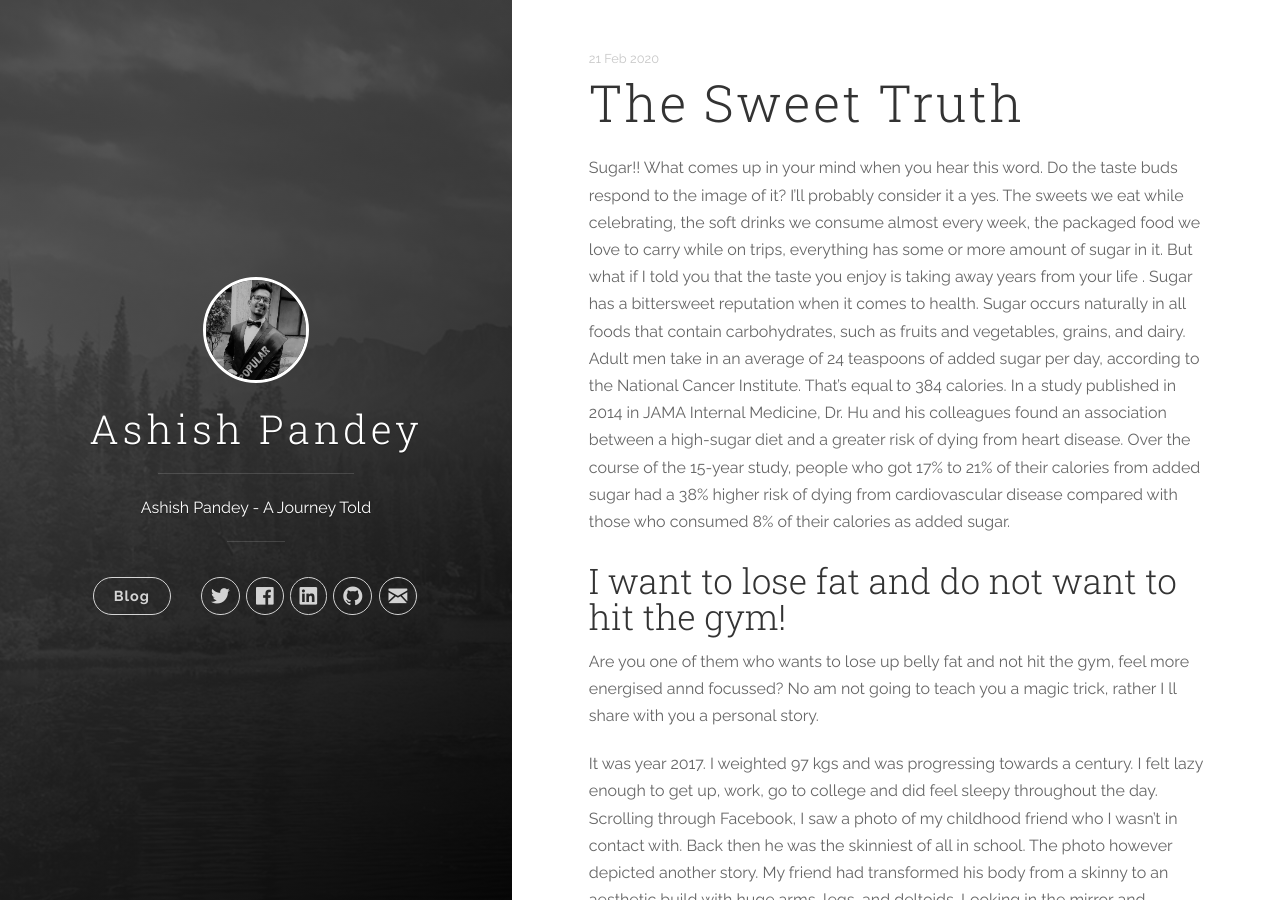
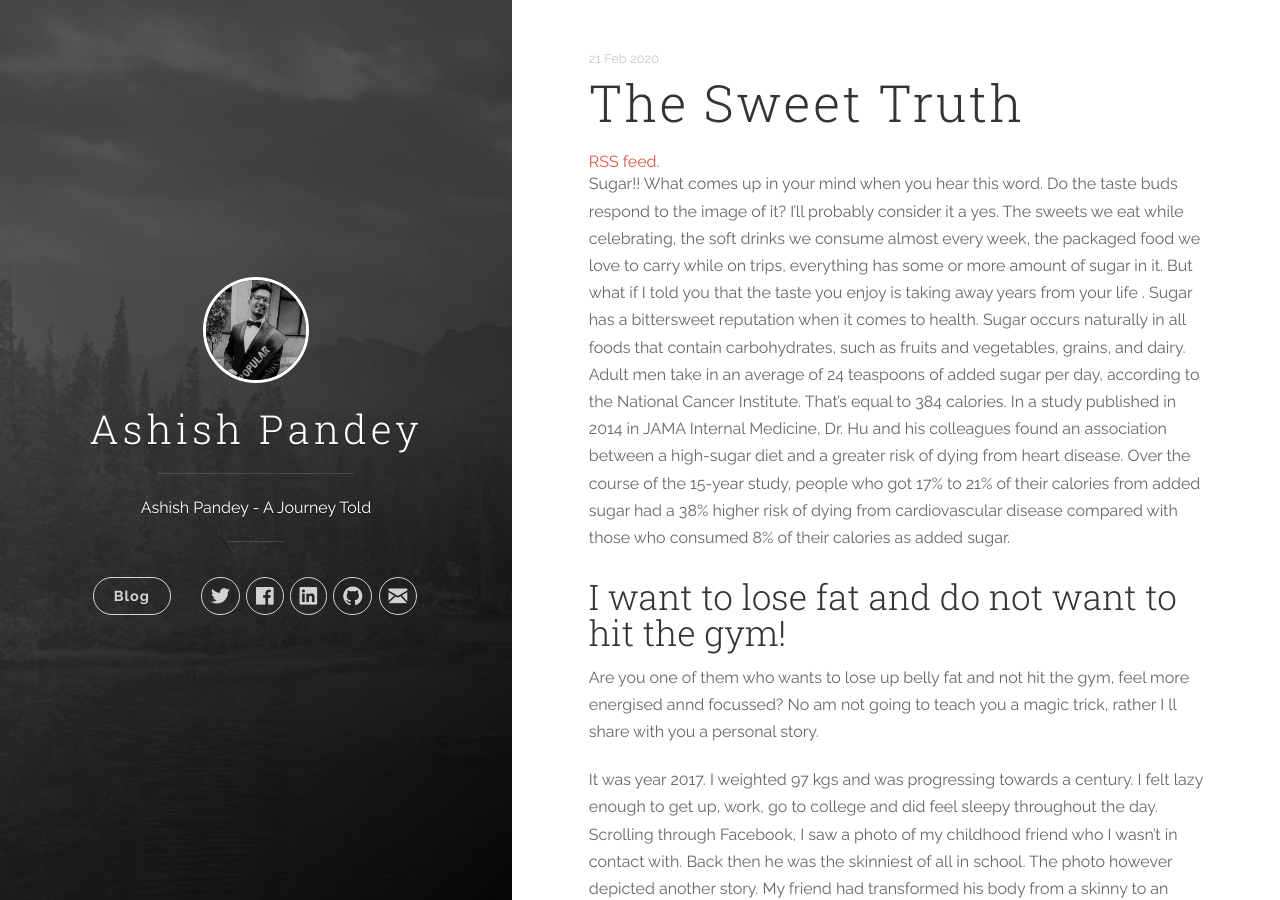
Before and after one commit to ashish482/ashish.github.io, a Jekyll site: the page built from _posts/2019-05-05-The_Sweetest_Truth.markdown, in a window 1280 px wide and 900 px high. Built offline with Jekyll 4.4.1, drawn with Linux system fonts in a browser that asks for light colours.

Commit message:
Adding feed

```diff
--- a/_config.yml
+++ b/_config.yml
@@ -32,7 +32,8 @@ highlighter: rouge
 sass:
     sass_dir: _sass
     style: compressed
-
+gems:
+  jekyll-feed
 kramdown:
   # use Github Flavored Markdown
   input: GFM
--- a/_layouts/post.html
+++ b/_layouts/post.html
@@ -11,6 +11,10 @@ layout: default
     </div>
     <h1 class="post-title">{{ page.title }}</h1>
   </header>
+    <link rel="alternate" type="application/rss+xml" href="https://ashish482.github.io/feed.xml" />
+    <!-- ... -->
+    <a href="https://ashish482.github.io/feed.xml">RSS feed.</a>
+    <!-- ... -->
 
   <section class="post">
     {{ content }}
```
Also changed, not shown: 1 other file.
